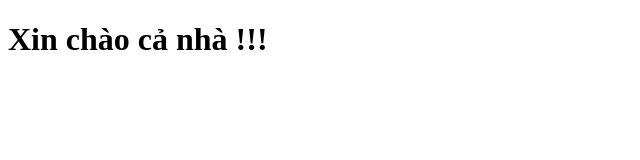
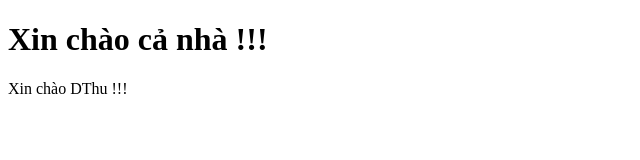
Before and after one commit to HiiusDang206/github-mayril-dep-gai-vcl, a plain HTML site: page about.html in a window 1280 px wide. Shown: the whole page, without its empty margins (0-640 px from the left). Drawn offline with Linux system fonts and the light colour scheme.

Commit message:
Add greeting paragraph to about.html

```diff
--- a/about.html
+++ b/about.html
@@ -4,5 +4,6 @@
     </head>
     <body>
         <h1>Xin chào cả nhà !!!</h1>
+        <p>Xin chào DThu !!!</p>
     </body>
 </html>
```
